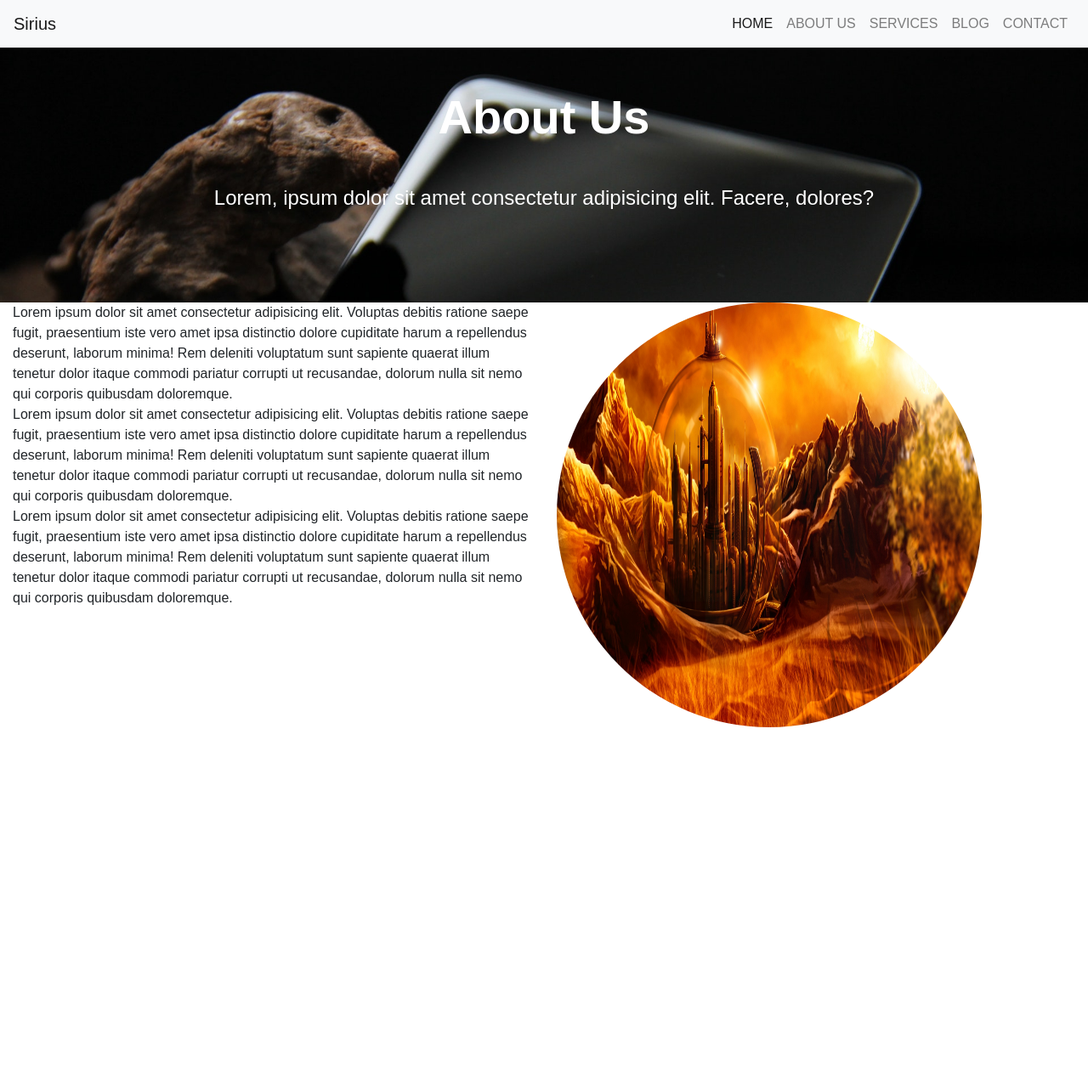
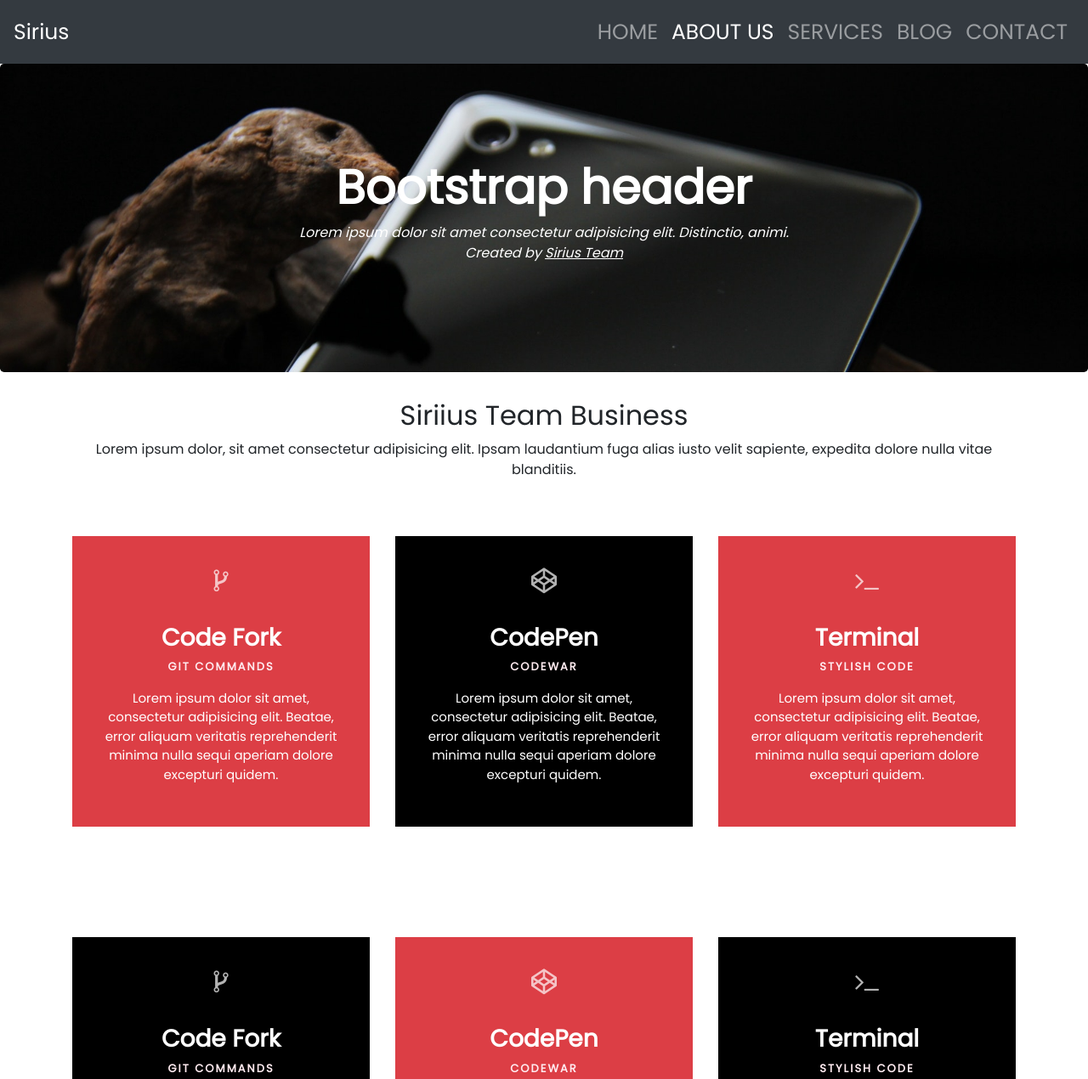
Before and after one commit to estherndichu/sirius-team, a plain HTML site: page index.html in a window 1280 px wide. Shown: the top 1270 px of the page at 85% size. Before the commit the page ends 856 px from the top, so only its background shows below. Drawn offline with Linux system fonts and the light colour scheme.

Commit message:
cards added

```diff
--- a/css/style.css
+++ b/css/style.css
@@ -25,41 +25,91 @@ h1, h2, h3, h4, h5, h6, p {
 .navbar {
     background-color: #4a4a4a;
     font-family: "Poppins", sans-serif;
+    height: 75px;
+}
+
+.navbar a {
+    font-size: 25px;
 }
 
 .navbar-brand {
     font-family: "Poppins", sans-serif;
 }
 
-.view {
-	background-image: url('../image/image1.jpg');
-	background-size: cover;
-	background-repeat: no-repeat;
-    background-attachment: fixed;
-    height: 300px;
-    color: #fff;
-    font-family: "Poppins", sans-serif;
+.bg-cover {
+    background-size: cover !important;
 }
 
 
-/* .bg {
-    background-image: url(../image/image1.jpg);
-    background-size: cover;
-    background-repeat: no-repeat;
-} */
+/* ==============CARD AREA=========== */
 
-.jumbotron {
-    height: 300px;
-    width: 100%;
+.team-boxed {
+    font-size: 16px;
+    margin: 0 auto;
 }
 
-.img {
-    height: 500px;
-    width: 500px;
+.into {
+    font-size:16px;
+    max-width:500px;
+    margin:0 auto;
 }
 
-.img img {
-    border-radius: 50%;
-    height: 500px;
-    width: 500px;
+.intro p {
+    font-size: 16px;
+    margin-bottom: 0 auto;
 }
+
+.people {
+    padding: 50px 0;
+}
+
+.box {
+    color: #fff;
+    text-align:center;
+    padding:30px;
+    background-color:#dc3e45;
+    margin-bottom:30px;
+    text-align: center;
+}
+
+.box1 {
+    color: #fff;
+    text-align:center;
+    padding:30px;
+    background-color:#000;
+    margin-bottom:30px;
+    text-align: center;
+}
+
+.name {
+    font-weight:bold;
+    margin-top:28px;
+    margin-bottom:8px;
+    color:inherit;
+}
+
+.title {
+    text-transform:uppercase;
+    font-weight:bold;
+    color:#ffebf0;
+    letter-spacing:2px;
+    font-size:13px;
+}
+
+.description {
+    font-size:15px;
+    margin-top:15px;
+    margin-bottom:20px;
+}
+
+.icon a {
+    color:inherit;
+    margin:0 10px;
+    display:inline-block;
+    opacity:0.7;
+    font-size: 30px;
+}
+
+.icon a:hover {
+    opacity:1;
+}
--- a/index.html
+++ b/index.html
@@ -6,24 +6,28 @@
     <!-- Favicon -->
     <link rel="shortcut icon" href="image/favicon.ico" type="image/x-icon">
     <title>A Bootstrap Website</title>
+    <!-- Font Awesome -->
+    <link rel="stylesheet" href="https://maxcdn.bootstrapcdn.com/font-awesome/4.4.0/css/font-awesome.min.css">
+    <!-- Font Files -->
+    <link href="https://fonts.googleapis.com/css2?family=Poppins&display=swap" rel="stylesheet">
+    <!-- Bootstrap Files -->
+    <link rel="stylesheet" href="css/bootstrap.css">
     <!-- Css Files -->
     <link rel="stylesheet" href="css/style.css">
-    <!-- Bootstrap Files -->
-    <link rel="stylesheet" href="css/bootstrap.css">
 </head>
 <body>
     <!-- Navbar -->
-    <nav class="navbar navbar-expand-lg navbar-light bg-light">
+    <nav class="navbar navbar-expand-lg navbar-dark bg-dark">
         <a class="navbar-brand" href="page-top">Sirius</a>
         <button class="navbar-toggler" type="button" data-toggle="collapse" data-target="#navbarNav" aria-controls="navbarNav" aria-expanded="false" aria-label="Toggle navigation">
           <span class="navbar-toggler-icon"></span>
         </button>
         <div class="collapse navbar-collapse justify-content-end" id="navbarNav">
           <ul class="navbar-nav">
-            <li class="nav-item active">
+            <li class="nav-item">
               <a class="nav-link" href="#index.html">HOME<span class="sr-only">(current)</span></a>
             </li>
-            <li class="nav-item">
+            <li class="nav-item active">
               <a class="nav-link" href="#about.html">ABOUT US</a>
             </li>
             <li class="nav-item">
@@ -41,56 +45,97 @@
     <!-- End of Navbar -->
 
     <!-- Header -->
-    <div class="view">
-        <div class="mask rgba-black-strong">
-                <div class="row d-flex justify-content-center text-center">
-                    <div class="col-md-10 header">
-                        <!-- Heading -->
-                        <h2 class="display-4 font-weight-bold white-text pt-5 mb-5 text-center">About Us</h2>
-                        <h4 class="dark-text my-5">Lorem, ipsum dolor sit amet consectetur adipisicing elit. Facere, dolores?</h4>
+      <div style="background: url(/image/image1.jpg)" class="jumbotron bg-cover text-white">
+          <div class="container py-5 text-center">
+              <h1 class="display-4 font-weight-bold">Bootstrap header</h1>
+              <p class="font-italic mb-0">Lorem ipsum dolor sit amet consectetur adipisicing elit. Distinctio, animi.</p>
+              <p class="font-italic">Created by
+                <a href="#" class="text-white">
+                    <u>Sirius Team</u>
+                </a>
+             </p>
+         </div>
+      </div>
+    <!-- End of header -->
+
+    <!-- Card Area -->
+    <div class="team-boxed">
+      <div class="container">
+          <div class="intro">
+              <h2 class="text-center">Siriius Team Business</h2>
+              <p class="text-center">Lorem ipsum dolor, sit amet consectetur adipisicing elit. Ipsam laudantium fuga alias iusto velit sapiente, expedita dolore nulla vitae blanditiis.</p>
+          </div>
+          <div class="row people">
+              <div class="col-md-6 col-lg-4 item">
+                  <div class="box justify-content-center text-center">
+                    <div class="icon"><a href="#"><i class="fa fa-code-fork" aria-hidden="true"></i></a></div>
+                      <h3 class="name">Code Fork</h3>
+                      <p class="title">Git Commands</p>
+                      <p class="description">Lorem ipsum dolor sit amet, consectetur adipisicing elit. Beatae, error aliquam veritatis reprehenderit minima nulla sequi aperiam dolore excepturi quidem.</p>
+                  </div>
+              </div>
+              <div class="col-md-6 col-lg-4 item">
+                <div class="box1 justify-content-center text-center">
+                    <div class="icon"><a href="#"><i class="fa fa-codepen" aria-hidden="true"></i>
+                    </a></div>
+                      <h3 class="name">CodePen</h3>
+                      <p class="title">CodeWar</p>
+                      <p class="description">Lorem ipsum dolor sit amet, consectetur adipisicing elit. Beatae, error aliquam veritatis reprehenderit minima nulla sequi aperiam dolore excepturi quidem.</p>
+                  </div>
+              </div>
+              <div class="col-md-6 col-lg-4 item">
+                <div class="box justify-content-center text-center">
+                    <div class="icon"><a href="#"><i class="fa fa-terminal" aria-hidden="true"></i></a></div>
+                      <h3 class="name">Terminal</h3>
+                      <p class="title">Stylish Code</p>
+                      <p class="description">Lorem ipsum dolor sit amet, consectetur adipisicing elit. Beatae, error aliquam veritatis reprehenderit minima nulla sequi aperiam dolore excepturi quidem.</p>
                   </div>
               </div>
           </div>
       </div>
-    <!-- End of Header -->
-
-
-    <!-- Content Area -->
-    <div class="container-fluid">
-        <div class="row">
-            <div class="col-md-6">
-                <p>Lorem ipsum dolor sit amet consectetur adipisicing elit.
-                    Voluptas debitis ratione saepe fugit, praesentium iste vero amet ipsa
-                    distinctio dolore cupiditate harum a repellendus deserunt,
-                    laborum minima! Rem deleniti voluptatum sunt sapiente quaerat
-                    illum tenetur dolor itaque commodi pariatur corrupti ut recusandae,
-                    dolorum nulla sit nemo qui corporis quibusdam doloremque.
-                    <br>
-
-                    Lorem ipsum dolor sit amet consectetur adipisicing elit.
-                    Voluptas debitis ratione saepe fugit, praesentium iste vero amet ipsa
-                    distinctio dolore cupiditate harum a repellendus deserunt,
-                    laborum minima! Rem deleniti voluptatum sunt sapiente quaerat
-                    illum tenetur dolor itaque commodi pariatur corrupti ut recusandae,
-                    dolorum nulla sit nemo qui corporis quibusdam doloremque.
-                    <br>
-
-                    Lorem ipsum dolor sit amet consectetur adipisicing elit.
-                    Voluptas debitis ratione saepe fugit, praesentium iste vero amet ipsa
-                    distinctio dolore cupiditate harum a repellendus deserunt,
-                    laborum minima! Rem deleniti voluptatum sunt sapiente quaerat
-                    illum tenetur dolor itaque commodi pariatur corrupti ut recusandae,
-                    dolorum nulla sit nemo qui corporis quibusdam doloremque.</p>
     </div>
 
-            <div class="col-md-6 img">
-                <img src="image/doc2.jpg" alt="" srcset="">
+    <!-- Card Two -->
+    <div class="team-boxed">
+      <div class="container">
+          <div class="row people">
+              <div class="col-md-6 col-lg-4 item">
+                  <div class="box1 justify-content-center text-center">
+                    <div class="icon"><a href="#"><i class="fa fa-code-fork" aria-hidden="true"></i></a></div>
+                      <h3 class="name">Code Fork</h3>
+                      <p class="title">Git Commands</p>
+                      <p class="description">Lorem ipsum dolor sit amet, consectetur adipisicing elit. Beatae, error aliquam veritatis reprehenderit minima nulla sequi aperiam dolore excepturi quidem.</p>
+                  </div>
+              </div>
+              <div class="col-md-6 col-lg-4 item">
+                <div class="box justify-content-center text-center">
+                    <div class="icon"><a href="#"><i class="fa fa-codepen" aria-hidden="true"></i>
+                    </a></div>
+                      <h3 class="name">CodePen</h3>
+                      <p class="title">CodeWar</p>
+                      <p class="description">Lorem ipsum dolor sit amet, consectetur adipisicing elit. Beatae, error aliquam veritatis reprehenderit minima nulla sequi aperiam dolore excepturi quidem.</p>
+                  </div>
+              </div>
+              <div class="col-md-6 col-lg-4 item">
+                <div class="box1 justify-content-center text-center">
+                    <div class="icon"><a href="#"><i class="fa fa-terminal" aria-hidden="true"></i></a></div>
+                      <h3 class="name">Terminal</h3>
+                      <p class="title">Stylish Code</p>
+                      <p class="description">Lorem ipsum dolor sit amet, consectetur adipisicing elit. Beatae, error aliquam veritatis reprehenderit minima nulla sequi aperiam dolore excepturi quidem.</p>
                   </div>
               </div>
           </div>
-    <!-- End of Content Area -->
+      </div>
+    </div>
+    <!-- End of Card Area -->
 
 
 
+
+
+
+
+
+  </div>
 </body>
 </html>
```
Lines whose indentation alone changed are shown as unchanged.
